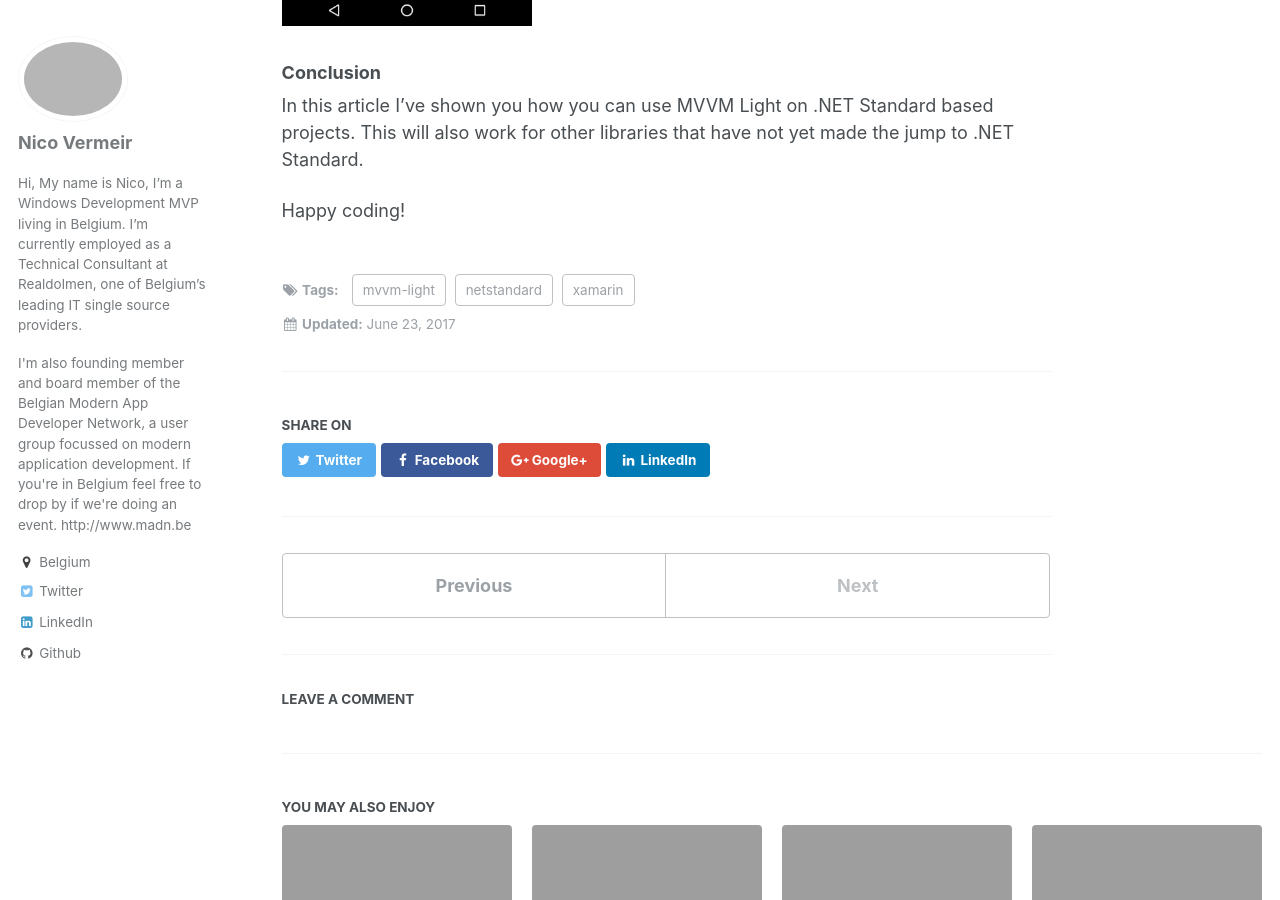
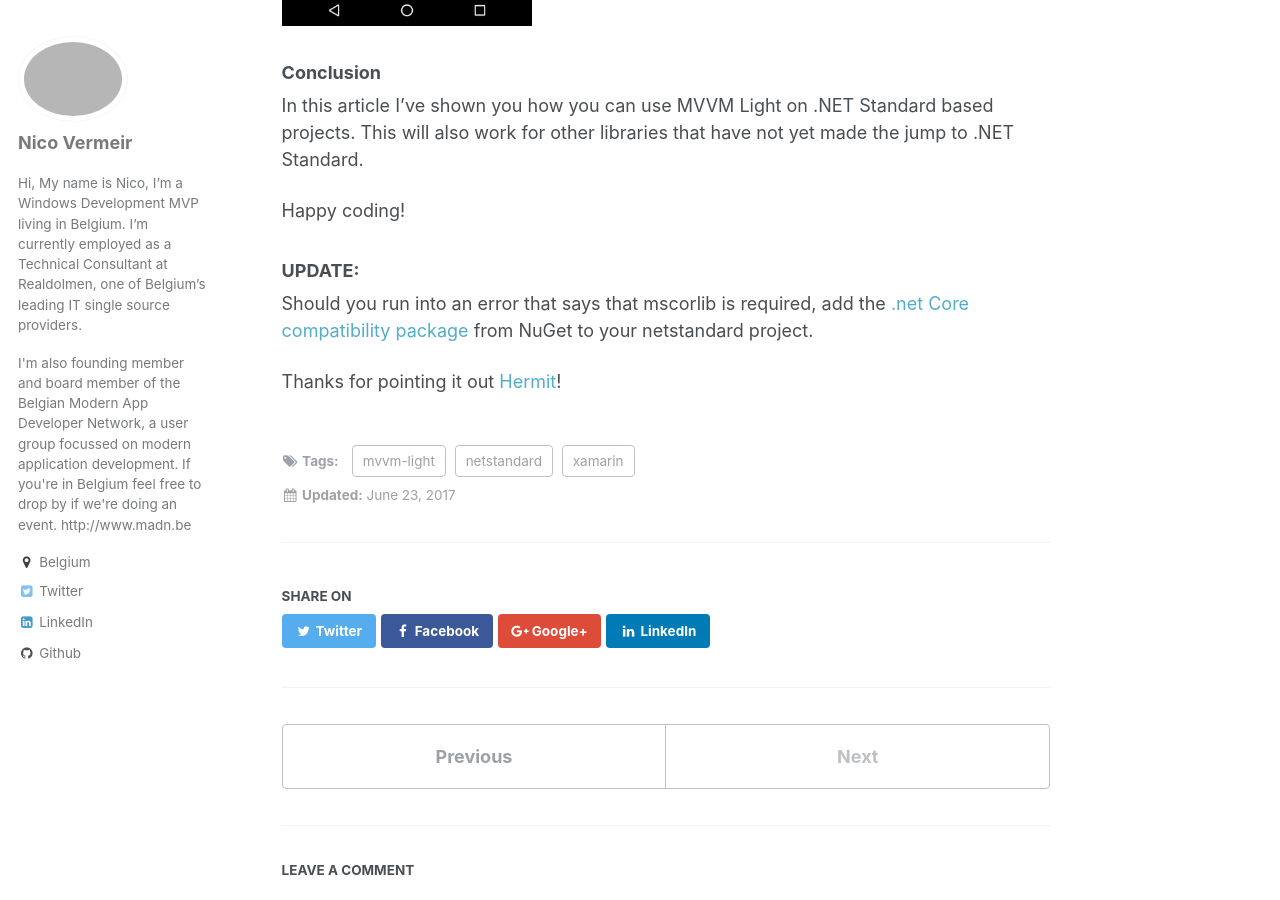
Before and after one commit to NicoVermeir/nicovermeir.github.io, a Jekyll site: the page built from _posts/2017-06-14-building-a-netstandard-xamarin-app-with-mvvm-light.markdown, in a window 1280 px wide and 900 px high, scrolled down 6334 px. Built offline with Jekyll 4.4.1, drawn with Linux system fonts in a browser that asks for light colours; comment, search, counter and statistics services are not loaded.

Commit message:
added update

```diff
--- a/_posts/2017-06-14-building-a-netstandard-xamarin-app-with-mvvm-light.markdown
+++ b/_posts/2017-06-14-building-a-netstandard-xamarin-app-with-mvvm-light.markdown
@@ -198,3 +198,9 @@ That should be enough to get things going, the result should look like this:
 In this article I've shown you how you can use MVVM Light on .NET Standard based projects. This will also work for other libraries that have not yet made the jump to .NET Standard.
 
 Happy coding!
+
+
+### UPDATE:
+Should you run into an error that says that mscorlib is required, add the <a href="https://www.nuget.org/packages/Microsoft.NETCore.Portable.Compatibility/" target="_blank">.net Core compatibility package</a> from NuGet to your netstandard project.
+
+Thanks for pointing it out <a href="https://twitter.com/hermitdave/status/880005760738000896" target="_blank">Hermit</a>!
```
